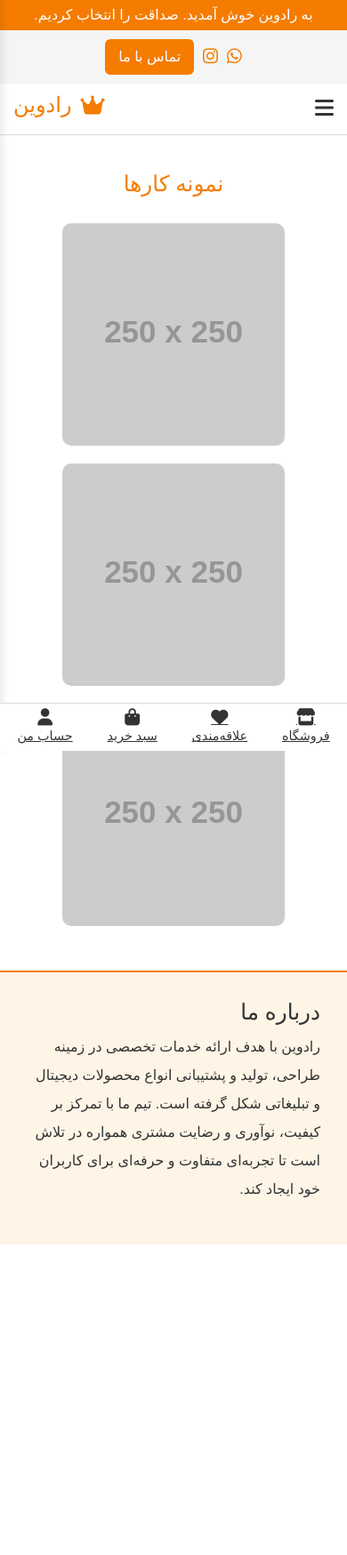
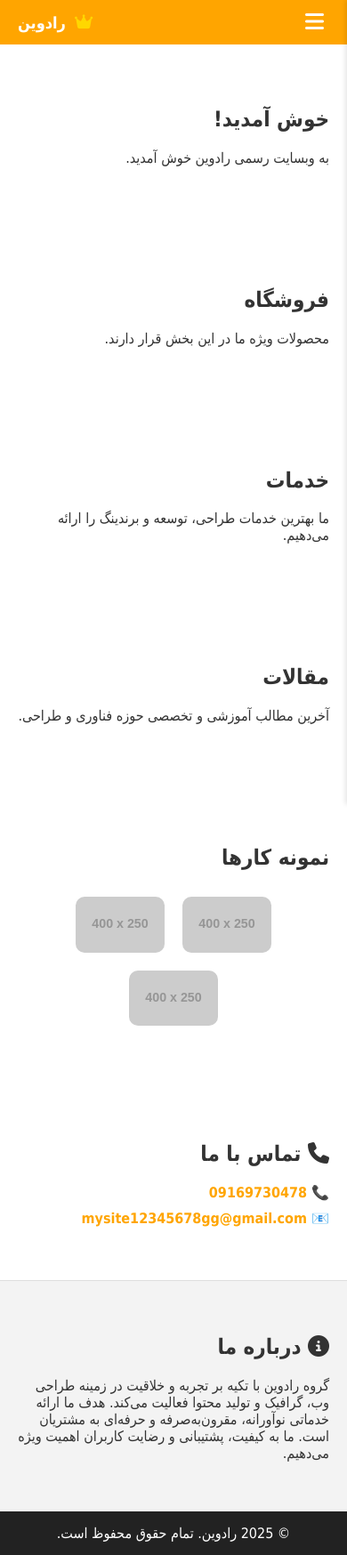
Before and after one commit to benyamin1bA/mysite, a plain HTML site: page index.html in a window 390 px wide. Shown: the whole page at 89% size. Before the commit the page ends 1399 px from the top, so only its background shows below. Drawn offline with nearby package versions, Linux system fonts and the light colour scheme; placeholder pictures from the web are drawn by us.

```diff
--- a/index.html
+++ b/index.html
@@ -1,79 +1,237 @@
-<!DOCTYPE html><html lang="fa" dir="rtl">
+<!DOCTYPE html>
+<html lang="fa" dir="rtl">
 <head>
-  <meta charset="UTF-8">
-  <meta name="viewport" content="width=device-width, initial-scale=1.0">
+  <meta charset="UTF-8" />
+  <meta name="viewport" content="width=device-width, initial-scale=1.0" />
   <title>رادوین</title>
-  <link rel="stylesheet" href="https://cdn.jsdelivr.net/npm/bootstrap@5.3.2/dist/css/bootstrap.rtl.min.css">
-  <link rel="stylesheet" href="https://cdnjs.cloudflare.com/ajax/libs/font-awesome/6.4.0/css/all.min.css">
+  <link rel="stylesheet" href="https://cdnjs.cloudflare.com/ajax/libs/font-awesome/6.5.0/css/all.min.css" />
   <style>
-    body { font-family: 'Vazir', sans-serif; background-color: #fff; margin: 0; padding: 0; }
-    .top-bar { background-color: #f57c00; color: white; padding: 5px 15px; text-align: center; }
-    .contact-icons { display: flex; gap: 10px; align-items: center; justify-content: center; background: #f5f5f5; padding: 10px; }
-    .contact-icons a { color: #f57c00; font-size: 1.2rem; }
-    .header { display: flex; justify-content: space-between; align-items: center; padding: 10px 15px; background: white; border-bottom: 1px solid #ddd; }
-    .logo h1 { font-size: 1.5rem; color: #f57c00; display: flex; align-items: center; gap: 10px; }
-    .menu-toggle { font-size: 1.5rem; cursor: pointer; color: #333; }
-    .mobile-nav { position: fixed; top: 0; left: 0; height: 100%; width: 250px; background: #fff; padding: 20px; transform: translateX(-100%); transition: 0.3s; box-shadow: 2px 0 10px rgba(0,0,0,0.1); }
-    .mobile-nav.active { transform: translateX(0); }
-    .mobile-nav ul { list-style: none; padding: 0; }
-    .mobile-nav li { margin: 15px 0; font-weight: bold; }
-    .bottom-nav { position: fixed; bottom: 0; width: 100%; background: #fff; border-top: 1px solid #ddd; display: flex; justify-content: space-around; padding: 5px 0; }
-    .bottom-nav a { color: #333; text-align: center; font-size: 0.9rem; }
-    .bottom-nav i { display: block; font-size: 1.2rem; margin-bottom: 2px; }
-    .section { padding: 40px 20px; text-align: center; }
-    .section h2 { margin-bottom: 20px; color: #f57c00; }
-    .about { background: #fef5e7; color: #333; padding: 30px; border-top: 2px solid #f57c00; }
-    .about p { line-height: 2; }
-    .phone-btn { background: #f57c00; color: white; border: none; padding: 8px 15px; border-radius: 6px; }
-    .sample-imgs img { width: 100%; max-width: 250px; margin: 10px; border-radius: 10px; transition: 0.3s ease; cursor: pointer; }
-    .sample-imgs img:hover { transform: scale(1.05); }
+    body {
+      font-family: "Tahoma", sans-serif;
+      margin: 0;
+      padding: 0;
+      background: #fff;
+      color: #333;
+      scroll-behavior: smooth;
+    }
+
+    header {
+      background-color: orange;
+      color: white;
+      padding: 10px 20px;
+      display: flex;
+      justify-content: space-between;
+      align-items: center;
+    }
+
+    header h1 {
+      font-size: 24px;
+      margin: 0;
+      display: flex;
+      align-items: center;
+      gap: 10px;
+    }
+
+    nav {
+      position: fixed;
+      top: 0;
+      right: -250px;
+      width: 250px;
+      height: 100%;
+      background: #f5f5f5;
+      box-shadow: -2px 0 5px rgba(0,0,0,0.1);
+      padding-top: 60px;
+      transition: right 0.3s ease-in-out;
+      z-index: 999;
+    }
+
+    nav ul {
+      list-style: none;
+      padding: 0;
+    }
+
+    nav ul li {
+      padding: 15px 20px;
+      border-bottom: 1px solid #ddd;
+    }
+
+    nav ul li a {
+      text-decoration: none;
+      color: #333;
+      font-weight: bold;
+    }
+
+    .menu-toggle {
+      background: none;
+      border: none;
+      font-size: 24px;
+      color: white;
+      cursor: pointer;
+    }
+
+    .active-nav {
+      right: 0 !important;
+    }
+
+    section {
+      padding: 50px 20px;
+    }
+
+    .gallery img {
+      width: 200px;
+      margin: 10px;
+      border-radius: 10px;
+      cursor: pointer;
+      transition: 0.3s;
+    }
+
+    .gallery {
+      display: flex;
+      flex-wrap: wrap;
+      justify-content: center;
+    }
+
+    .about {
+      background: #f3f3f3;
+      border-top: 1px solid #ddd;
+      padding: 40px 20px;
+    }
+
+    footer {
+      background: #222;
+      color: #fff;
+      text-align: center;
+      padding: 15px;
+    }
+
+    .contact a {
+      display: block;
+      margin: 10px 0;
+      color: orange;
+      font-weight: bold;
+      text-decoration: none;
+    }
+
+    .fa-crown {
+      color: gold;
+    }
+
+    /* Lightbox styles */
+    #lightbox {
+      position: fixed;
+      top: 0; left: 0;
+      width: 100%; height: 100%;
+      background: rgba(0,0,0,0.8);
+      display: none;
+      justify-content: center;
+      align-items: center;
+      z-index: 1000;
+    }
+
+    #lightbox img {
+      max-width: 90%;
+      max-height: 90%;
+    }
+
+    @media (max-width: 768px) {
+      header h1 {
+        font-size: 18px;
+      }
+
+      .gallery img {
+        width: 100px;
+      }
+    }
   </style>
 </head>
-<body>  <div class="top-bar">به رادوین خوش آمدید. صداقت را انتخاب کردیم.</div>  <div class="contact-icons">
-    <a href="https://wa.me/989169730478"><i class="fab fa-whatsapp"></i></a>
-    <a href="https://instagram.com"><i class="fab fa-instagram"></i></a>
-    <button onclick="copyPhone()" class="phone-btn">تماس با ما</button>
-  </div>  <div class="header">
-    <div class="menu-toggle" onclick="toggleMenu()"><i class="fas fa-bars"></i></div>
-    <div class="logo">
-      <h1><i class="fas fa-crown"></i> رادوین</h1>
+<body>
+
+  <header>
+    <button class="menu-toggle" onclick="toggleMenu()">
+      <i class="fas fa-bars"></i>
+    </button>
+    <h1><i class="fas fa-crown"></i> رادوین</h1>
+  </header>
+
+  <nav id="side-menu">
+    <ul>
+      <li><a href="#home">خانه</a></li>
+      <li><a href="#shop">فروشگاه</a></li>
+      <li><a href="#services">خدمات</a></li>
+      <li><a href="#articles">مقالات</a></li>
+      <li><a href="#portfolio">نمونه کارها</a></li>
+      <li><a href="#contact">تماس با ما</a></li>
+      <li><a href="#about">درباره ما</a></li>
+    </ul>
+  </nav>
+
+  <section id="home">
+    <h2>خوش آمدید!</h2>
+    <p>به وبسایت رسمی رادوین خوش آمدید.</p>
+  </section>
+
+  <section id="shop">
+    <h2>فروشگاه</h2>
+    <p>محصولات ویژه ما در این بخش قرار دارند.</p>
+  </section>
+
+  <section id="services">
+    <h2>خدمات</h2>
+    <p>ما بهترین خدمات طراحی، توسعه و برندینگ را ارائه می‌دهیم.</p>
+  </section>
+
+  <section id="articles">
+    <h2>مقالات</h2>
+    <p>آخرین مطالب آموزشی و تخصصی حوزه فناوری و طراحی.</p>
+  </section>
+
+  <section id="portfolio">
+    <h2>نمونه کارها</h2>
+    <div class="gallery">
+      <img src="https://via.placeholder.com/400x250?text=نمونه+1" onclick="openLightbox(this.src)" />
+      <img src="https://via.placeholder.com/400x250?text=نمونه+2" onclick="openLightbox(this.src)" />
+      <img src="https://via.placeholder.com/400x250?text=نمونه+3" onclick="openLightbox(this.src)" />
     </div>
-  </div>  <div class="mobile-nav" id="mobileNav">
-    <ul>
-      <li>خانه</li>
-      <li>فروشگاه</li>
-      <li>خدمات</li>
-      <li>مقالات</li>
-      <li>نمونه کارها</li>
-      <li>تماس با ما</li>
-      <li>درباره ما</li>
-    </ul>
-  </div>  <div class="section" id="samples">
-    <h2>نمونه کارها</h2>
-    <div class="sample-imgs d-flex flex-wrap justify-content-center">
-      <img src="https://via.placeholder.com/250" alt="نمونه 1">
-      <img src="https://via.placeholder.com/250" alt="نمونه 2">
-      <img src="https://via.placeholder.com/250" alt="نمونه 3">
-    </div>
-  </div>  <div class="about">
-    <h2>درباره ما</h2>
+  </section>
+
+  <section id="contact" class="contact">
+    <h2><i class="fas fa-phone"></i> تماس با ما</h2>
+    <a href="tel:09169730478">📞 09169730478</a>
+    <a href="mailto:mysite12345678gg@gmail.com">📧 mysite12345678gg@gmail.com</a>
+  </section>
+
+  <section id="about" class="about">
+    <h2><i class="fas fa-info-circle"></i> درباره ما</h2>
     <p>
-      رادوین با هدف ارائه خدمات تخصصی در زمینه طراحی، تولید و پشتیبانی انواع محصولات دیجیتال و تبلیغاتی شکل گرفته است. تیم ما با تمرکز بر کیفیت، نوآوری و رضایت مشتری همواره در تلاش است تا تجربه‌ای متفاوت و حرفه‌ای برای کاربران خود ایجاد کند.
+      گروه رادوین با تکیه بر تجربه و خلاقیت در زمینه طراحی وب، گرافیک و تولید محتوا فعالیت می‌کند.
+      هدف ما ارائه خدماتی نوآورانه، مقرون‌به‌صرفه و حرفه‌ای به مشتریان است.
+      ما به کیفیت، پشتیبانی و رضایت کاربران اهمیت ویژه می‌دهیم.
     </p>
-  </div>  <div class="bottom-nav">
-    <a href="#"><i class="fas fa-store"></i>فروشگاه</a>
-    <a href="#"><i class="fas fa-heart"></i>علاقه‌مندی</a>
-    <a href="#"><i class="fas fa-shopping-bag"></i>سبد خرید</a>
-    <a href="#"><i class="fas fa-user"></i>حساب من</a>
-  </div>  <script>
+  </section>
+
+  <footer>
+    © 2025 رادوین. تمام حقوق محفوظ است.
+  </footer>
+
+  <!-- Lightbox -->
+  <div id="lightbox" onclick="closeLightbox()">
+    <img src="" id="lightbox-img" />
+  </div>
+
+  <script>
     function toggleMenu() {
-      document.getElementById("mobileNav").classList.toggle("active");
+      const menu = document.getElementById('side-menu');
+      menu.classList.toggle('active-nav');
     }
 
-    function copyPhone() {
-      navigator.clipboard.writeText("09169730478").then(() => {
-        alert("شماره تماس کپی شد!");
-      });
+    function openLightbox(src) {
+      document.getElementById('lightbox-img').src = src;
+      document.getElementById('lightbox').style.display = 'flex';
     }
-  </script></body>
+
+    function closeLightbox() {
+      document.getElementById('lightbox').style.display = 'none';
+    }
+  </script>
+</body>
 </html>
```
